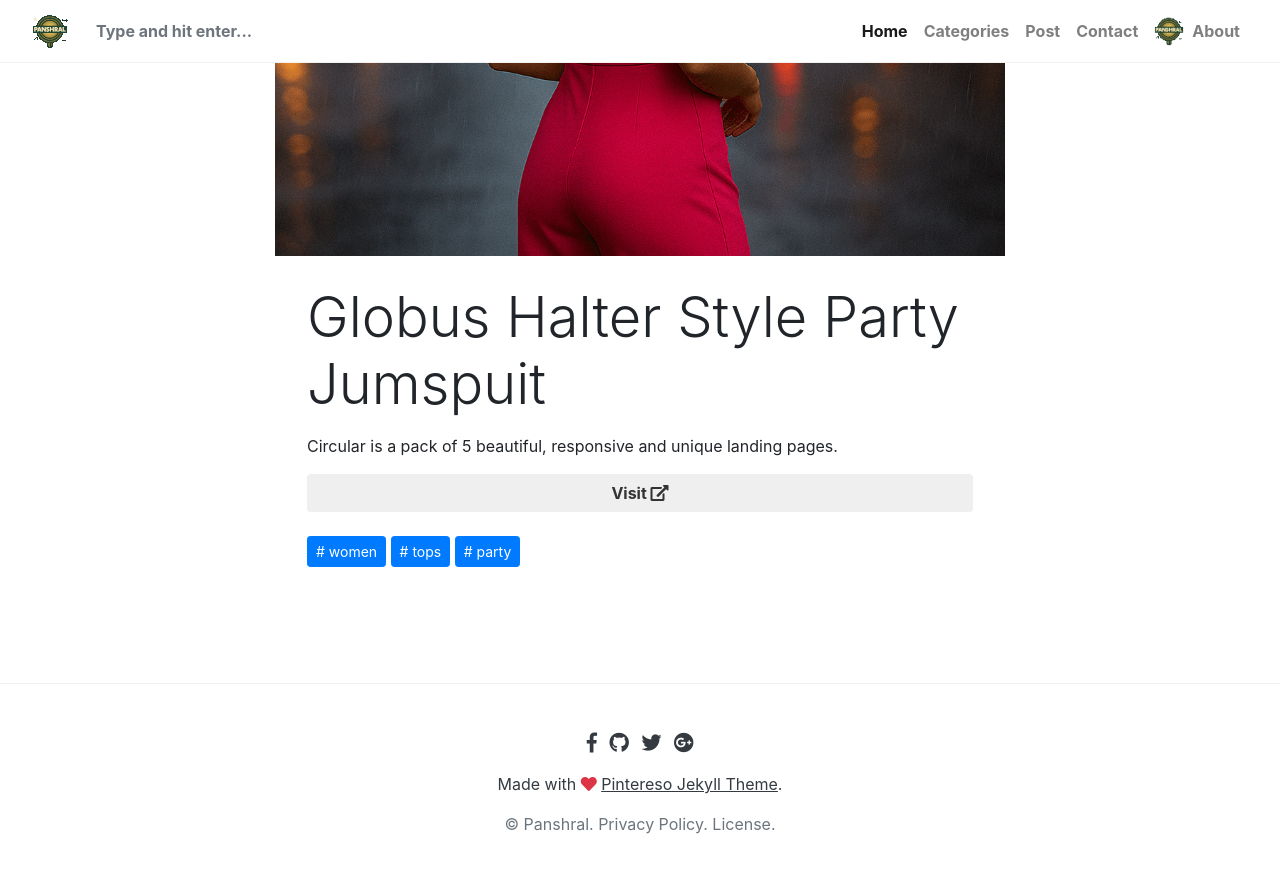
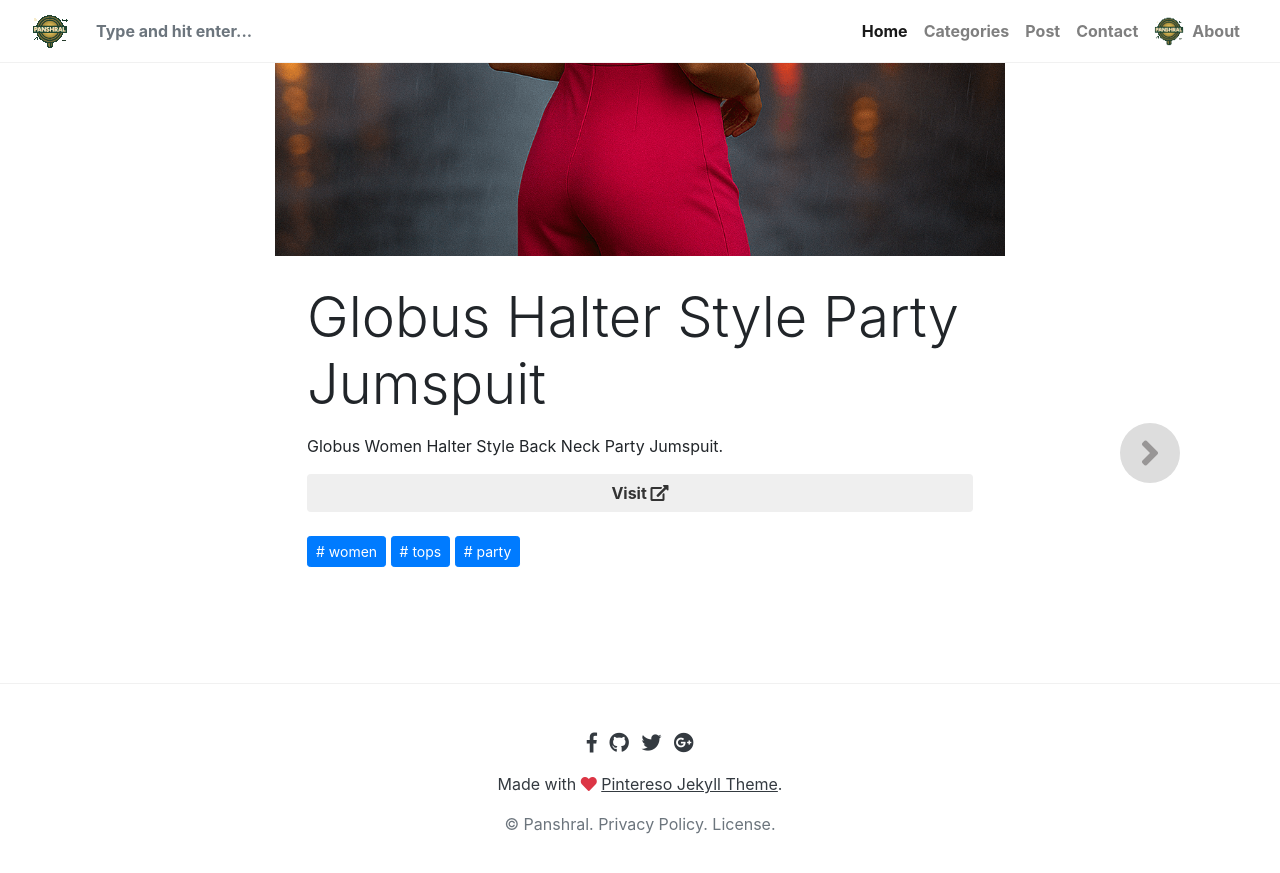
Before and after one commit to Panshral/Panshral.github.io, a Jekyll site: the page built from _posts/2025/April/2025-04-17-P1-Globus-Jumpsuit.md, in a window 1280 px wide and 900 px high, scrolled down 592 px. Shown: the top 873 px of the window. Built offline with Jekyll 4.4.1, drawn with Linux system fonts in a browser that asks for light colours; nearby versions of some CDN libraries; library files that are not in the unit come from our copies; comment, search, counter and statistics services are not loaded.

Commit message:
Updating products

```diff
--- a/_posts/2025/April/2025-04-17-P1-Globus-Jumpsuit.md
+++ b/_posts/2025/April/2025-04-17-P1-Globus-Jumpsuit.md
@@ -5,4 +5,4 @@
 image: "assets/images/2025/April/2025-04-17-P1.png"
 visit: "https://amzn.to/3G9ZCN3"
 ---
-Circular is a pack of 5 beautiful, responsive and unique landing pages.
+Globus Women Halter Style Back Neck Party Jumspuit.
```
Also changed, not shown: _posts/2025/April/2025-04-15-P1-Forever-21-Tank-Tops.md (added, +8 -0 lines), _posts/2025/April/2025-04-16-P1-Globus-Floral-Maxi-Dress.md (added, +8 -0 lines), _posts/2025/April/2025-04-16-P2-Biba-Rayon-Kurti.md (added, +8 -0 lines), 3 other files.
